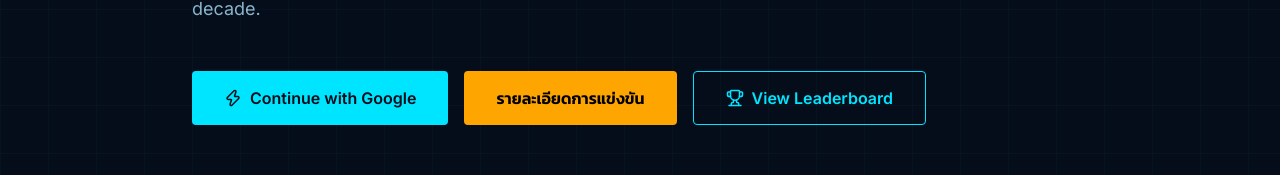
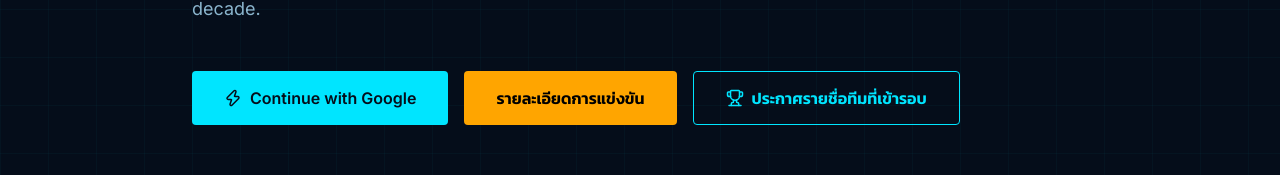
Before and after one commit to daydeda/GeoAI-Hackathon, a Next.js app in the folder frontend/: page / in a window 1280 px wide. Shown: the part 592-767 px from the top of the page. Built offline with nearby package versions, Linux system fonts and the light colour scheme; no server answers.

Commit message:
Apply latest UI updates: Thai text on home, reposition announcements on leaderboard, and clean up stats

```diff
--- a/frontend/src/app/page.tsx
+++ b/frontend/src/app/page.tsx
@@ -248,7 +248,7 @@ export default function LandingPage() {
               className="inline-flex items-center justify-center gap-2 px-6 sm:px-8 py-3 sm:py-3.5 rounded font-semibold text-sm sm:text-base border border-(--accent-cyan) text-(--accent-cyan) hover:bg-(--accent-cyan)/10 transition-colors w-full sm:w-auto"
             >
               <Trophy size={18} />
-              View Leaderboard
+              ประกาศรายชื่อทีมที่เข้ารอบ
             </Link>
           </div>
         </div>
```
Also changed, not shown: frontend/src/app/leaderboard/page.tsx (renamed from frontend/src/app/test-leaderboard/page.tsx).
